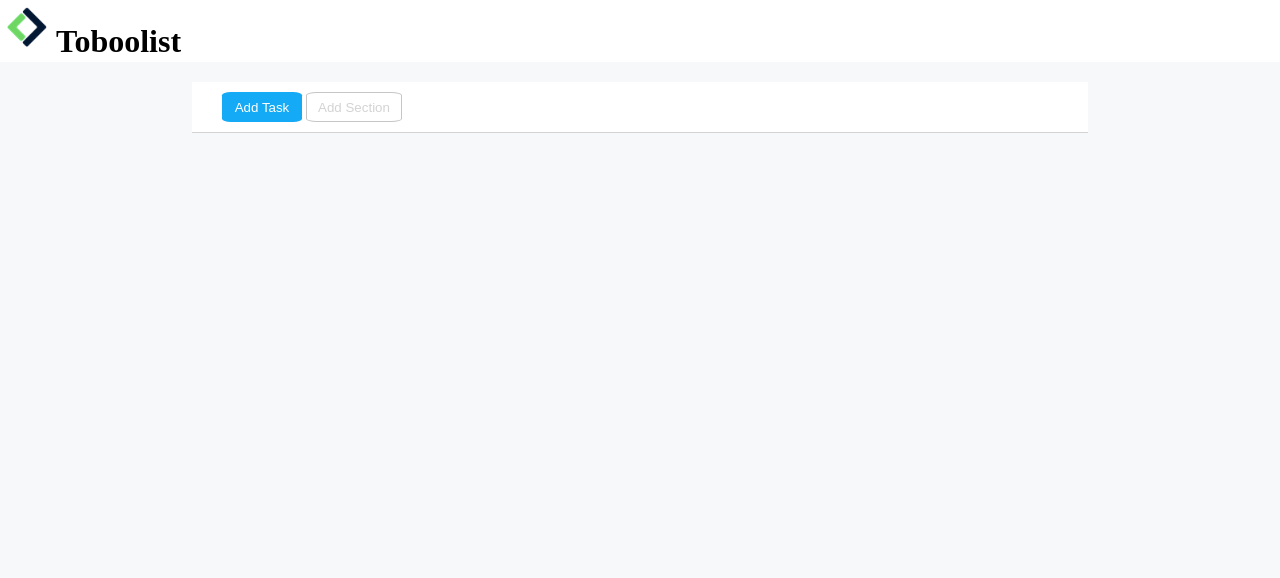
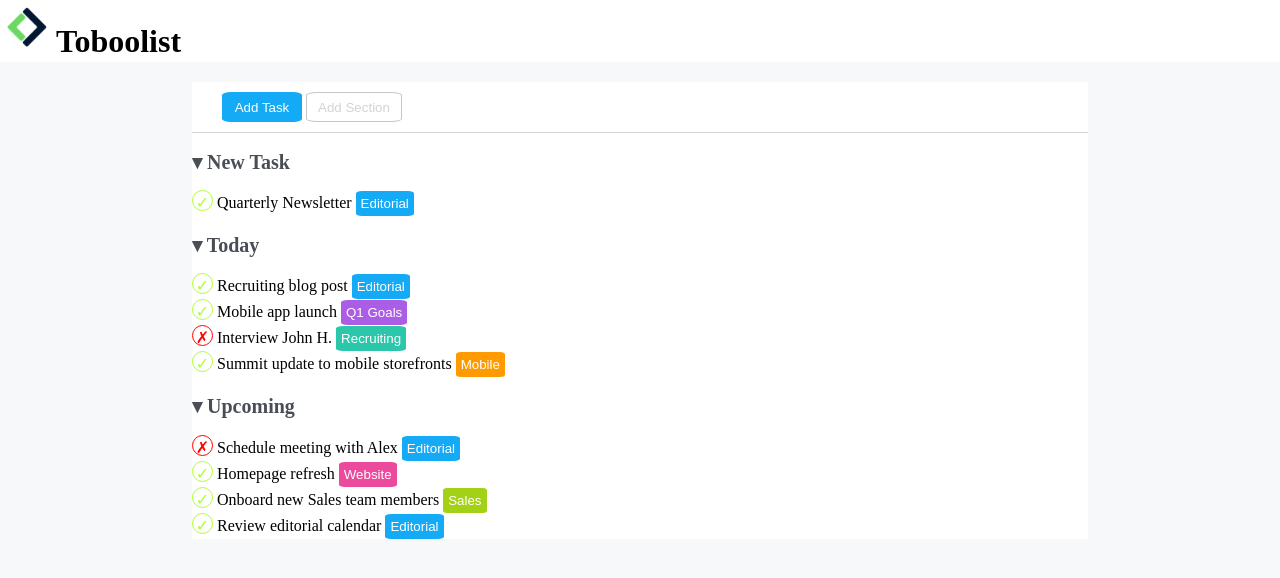
Before and after one commit to gabrielemarchesano/html-css-toboolist, a plain HTML site: page index.html in a window 1280 px wide. Drawn offline with Linux system fonts and the light colour scheme.

Commit message:
complete body:
completed main body + styled checks and tags button

```diff
--- a/assets/css/style.css
+++ b/assets/css/style.css
@@ -17,6 +17,11 @@ body {
 
 header {
   background-color: var(--toboo-el_color);
+}
+
+h2 {
+  font-size: 20px;
+  color: var(--toboo-text_color);
 }
 
 
@@ -67,3 +72,56 @@ header {
   border-radius: 11%;
   border: 1px solid rgb(199, 198, 198);
 }
+
+.check {
+display: inline-block;
+
+text-align: center;
+height: 15px;
+width: 15px;
+border-radius: 50%;
+padding: 2px;
+
+}
+
+.true {
+  border: solid 1px greenyellow;
+  color: greenyellow;
+}
+
+.false {
+  border: solid 1px red;
+  color: red;
+}
+
+.b_section {
+  color: var(--toboo-el_color);
+  width: fit-content;
+  border-radius: 10%;
+  border: 1px;
+  padding: 5px;
+}
+
+.editorial {
+  background-color: var(--toboo-button_color);
+}
+
+.goals {
+  background-color: var(--toboo-goals_color);
+}
+
+.recruiting {
+  background-color: var(--toboo-recruiting_color);
+}
+
+.mobile {
+  background-color: var(--toboo-mobile_color);
+}
+
+.website {
+  background-color: var(--toboo-website_color);
+}
+
+.sales {
+  background-color: var(--toboo-sales_color);
+}
--- a/index.html
+++ b/index.html
@@ -17,12 +17,74 @@
 
     <main>
       <div class="container">
+
         <div class="button-container">
           <div class="buttons">
             <input class="active" type="button" value="Add Task" />
             <input class="inactive" type="button" value="Add Section" />
           </div>
         </div>
+
+        <div class="tasks">
+
+          <div class="newTask">
+            <h2>&blacktriangledown; New Task</h2>
+            <div class="check true">&check;</div>
+            Quarterly Newsletter
+            <button class="b_section editorial">Editorial</button>
+          </div>
+
+          <div class="today">
+            <h2>&blacktriangledown; Today</h2>
+            <div class="check true">&check;</div>
+            Recruiting blog post
+            <button class="b_section editorial">Editorial</button>
+
+            <br>
+
+            <div class="check true">&check;</div>
+            Mobile app launch
+            <button class="b_section goals">Q1 Goals</button>
+
+            <br>
+
+            <div class="check false">&cross;</div>
+            Interview John H.
+            <button class="b_section recruiting">Recruiting</button>
+
+            <br>
+
+            <div class="check true">&check;</div>
+            Summit update to mobile storefronts
+            <button class="b_section mobile">Mobile</button>
+          </div>
+
+          <div class="upcoming">
+            <h2>&blacktriangledown; Upcoming</h2>
+            <div class="check false">&cross;</div>
+            Schedule meeting with Alex
+            <button class="b_section editorial">Editorial</button>
+
+            <br>
+
+            <div class="check true">&check;</div>
+            Homepage refresh
+            <button class="b_section website">Website</button>
+
+            <br>
+
+            <div class="check true">&check;</div>
+            Onboard new Sales team members
+            <button class="b_section sales">Sales</button>
+
+            <br>
+
+            <div class="check true">&check;</div>
+            Review editorial calendar
+            <button class="b_section editorial">Editorial</button>
+          </div>
+
+        </div>
       </div>
     </main>
   </body>
```
